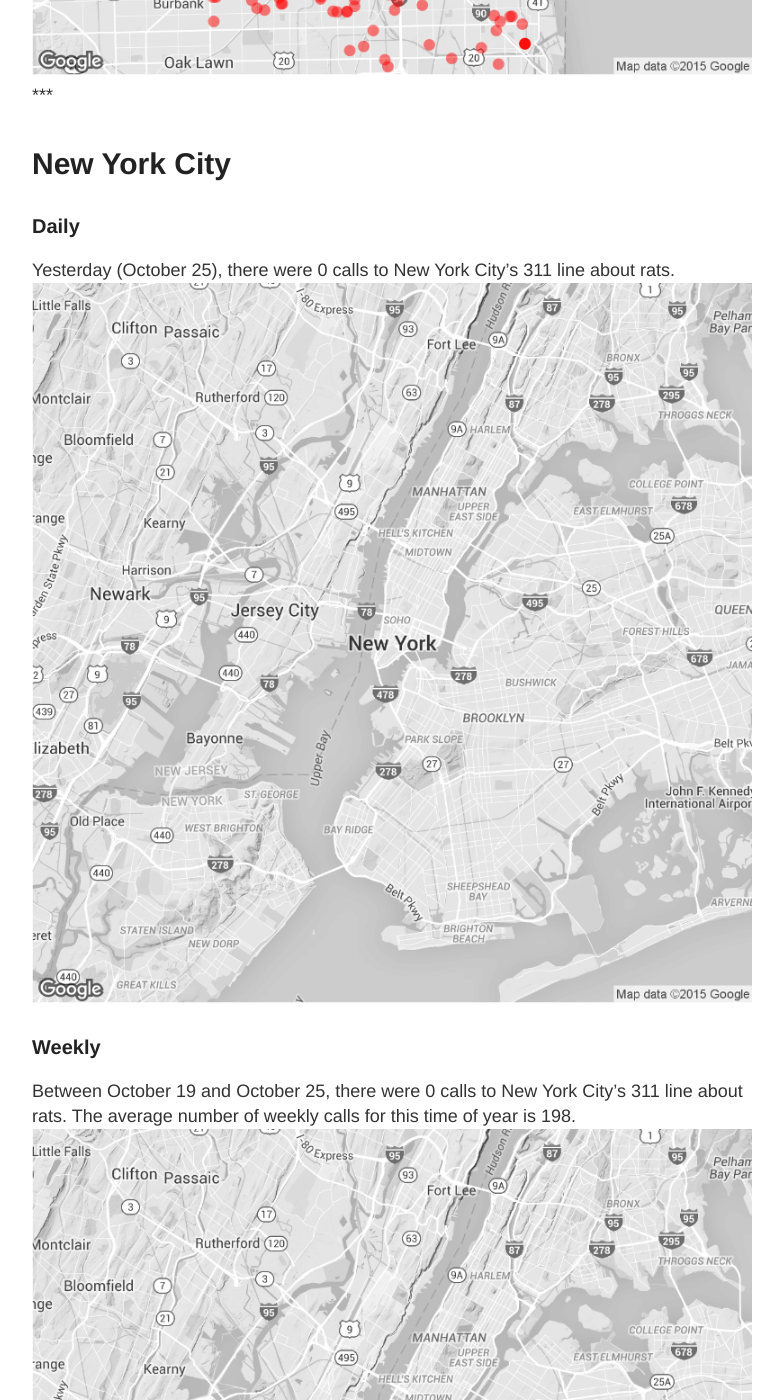
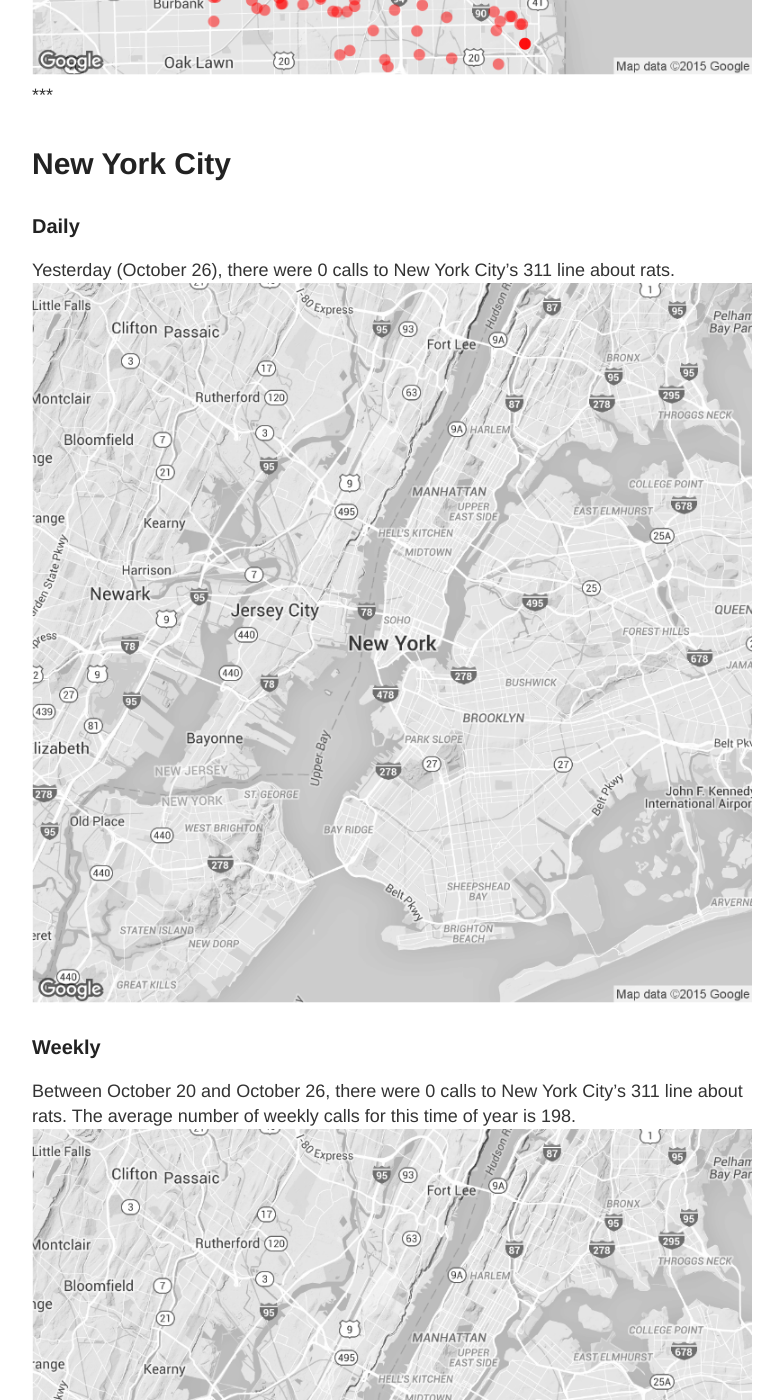
Before and after one commit to DanielHadley/ratmaps, a Jekyll site: the page built from daily.md, in a window 1280 px wide and 1400 px high, scrolled down 1986 px. Shown: the whole window, without its empty margins (248-1031 px from the left). Built offline with Jekyll 4.4.1, drawn with Linux system fonts in a browser that asks for light colours; comment, search, counter and statistics services are not loaded; some of the changed text lies outside the part shown.

Commit message:
Daily Maps

```diff
--- a/daily.md
+++ b/daily.md
@@ -15,22 +15,22 @@
 
 ### Daily
 
-Yesterday (October 25), there were 41 calls to Chicago's 311 line about rats.
+Yesterday (October 26), there were 160 calls to Chicago's 311 line about rats.
 ![Chicago rat calls to 311 weekly map]({{ site.cityimages }}/daily/Chicago_Rat_Map_Daily.png)
 
 ### Weekly
-Between October 19 and October 25, there were 879 calls to Chicago's 311 line about rats. The average number of weekly calls for this time of year is 580.
+Between October 20 and October 26, there were 883 calls to Chicago's 311 line about rats. The average number of weekly calls for this time of year is 580.
 ![Chicago rat calls to 311 weekly map]({{ site.cityimages }}/daily/Chicago_Rat_Map_Weekly.png)
 ***
 # New York City <a id="nyc"><a>
 
 ### Daily
 
-Yesterday (October 25), there were 0 calls to New York City's 311 line about rats.
+Yesterday (October 26), there were 0 calls to New York City's 311 line about rats.
 ![NYC rat calls to 311 weekly map]({{ site.cityimages }}/daily/NYC_Rat_Map_Daily.png)
 
 ### Weekly
-Between October 19 and October 25, there were 0 calls to New York City's 311 line about rats. The average number of weekly calls for this time of year is 198.
+Between October 20 and October 26, there were 0 calls to New York City's 311 line about rats. The average number of weekly calls for this time of year is 198.
 ![NYC rat calls to 311 weekly map]({{ site.cityimages }}/daily/NYC_Rat_Map_Weekly.png)
 
 Each red dot represents one call about a rat seen in that location. The dots are transparent, so multiple calls from one location will be seen as a solid dot. The usual caveats apply: more calls do not necessarily mean that there are more rats in that location than other parts of the city. A cluster of dots could indicate that one resident is unusually vocal about rodents in his or her neighborhood. Also, more densely populated neighborhoods tend to make more calls to 311.
```
Also changed, not shown: images/pages/daily/Chicago_Rat_Map_Daily.png, images/pages/daily/Chicago_Rat_Map_Weekly.png, images/pages/daily/NYC_Rat_Map_Daily.png, images/pages/daily/NYC_Rat_Map_Weekly.png.
